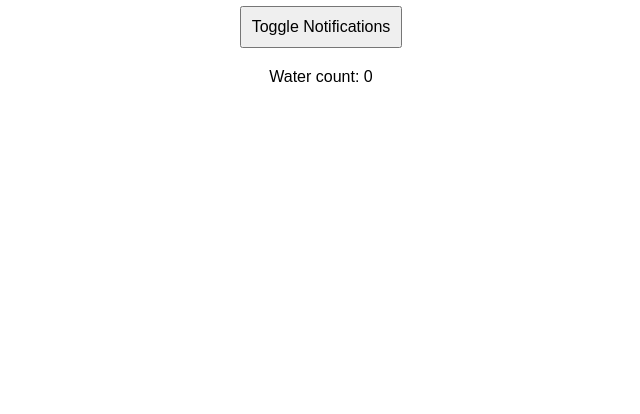
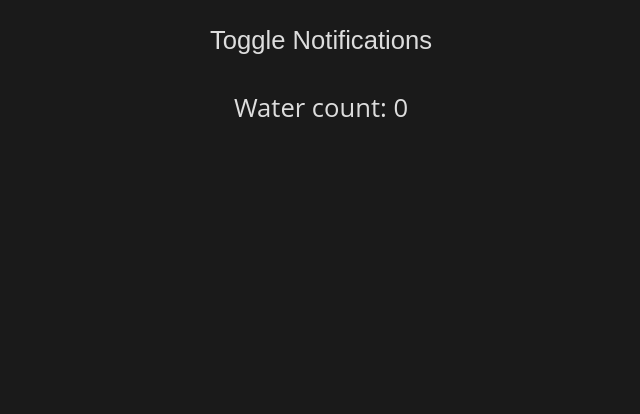
Before and after one commit to kozuedoingregression/Drink-Water, a plain HTML site: page index.html in a window 1280 px wide. Shown: the part 386-800 px from the top of the page, without its empty margins (319-959 px from the left). Drawn offline with Linux system fonts and the light colour scheme.

Commit message:
24.01.29

```diff
--- a/index.html
+++ b/index.html
@@ -1,17 +1,25 @@
 <!DOCTYPE html>
 <html lang="en">
+
 <head>
     <meta charset="UTF-8">
     <meta name="viewport" content="width=device-width, initial-scale=1.0">
     <title>Water Reminder</title>
+    <link rel="icon" type="image/png" href="drop.png">
     <style>
         body {
             font-family: Arial, sans-serif;
             display: flex;
             align-items: center;
             justify-content: center;
+            background-color: #1a1a1a;
+            color: #dddddd;
+            font-family: 'Open Sans', sans-serif;
+            font-size: 2vw;
             height: 100vh;
             margin: 0;
+            overflow: hidden;
+
         }
 
         .container {
@@ -20,8 +28,16 @@
 
         button {
             padding: 10px;
-            font-size: 16px;
+            font-size: 2vw;
             cursor: pointer;
+            background-color: #1a1a1a;
+            color: #dddddd;
+            border: none;
+        }
+
+        button:hover {
+            background-color: #0000001a;
+            color: white;
         }
 
         #status {
@@ -29,6 +45,7 @@
         }
     </style>
 </head>
+
 <body>
     <div class="container">
         <h1>Stay Hydrated!</h1>
@@ -76,4 +93,5 @@
         }
     </script>
 </body>
+
 </html>
```
Also changed, not shown: drop.png (added).
